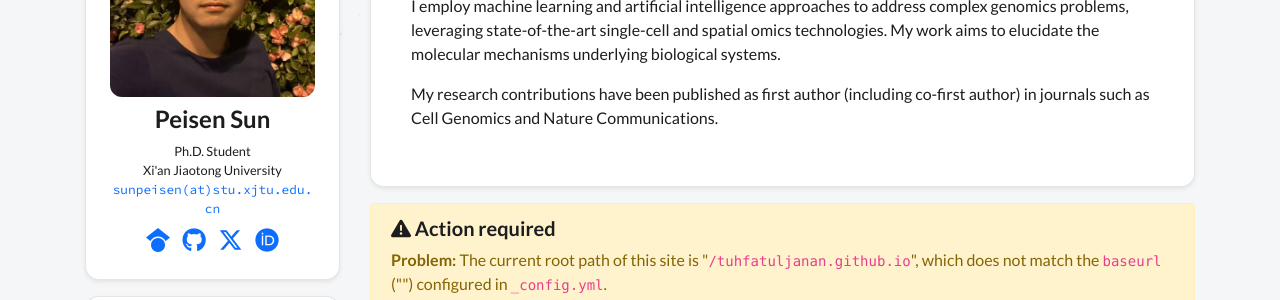
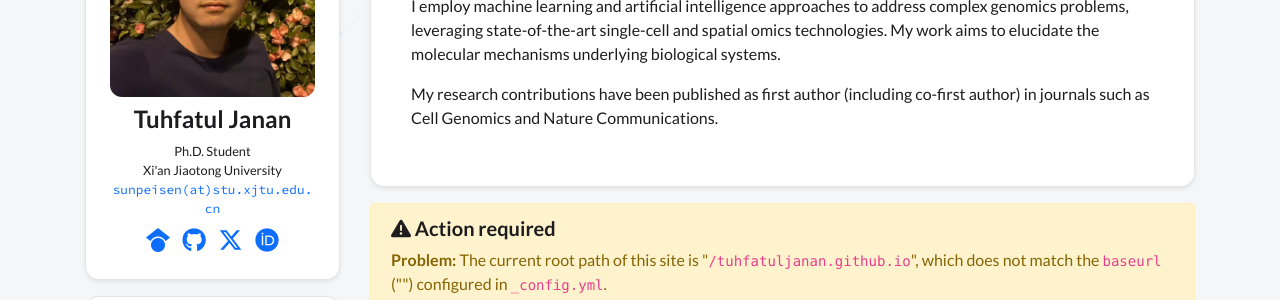
Before and after one commit to tuhfatuljanan/tuhfatuljanan.github.io, a Jekyll site: the page built from index.html, in a window 1280 px wide. Shown: the part 235-535 px from the top of the page. Built offline with Jekyll 4.4.1, drawn with Linux system fonts in a browser that asks for light colours; nearby versions of some CDN libraries; comment, search, counter and statistics services are not loaded; a style sheet for code colours, icons or effects is not loaded.

Commit message:
Update profile.yml

```diff
--- a/_data/profile.yml
+++ b/_data/profile.yml
@@ -1,4 +1,4 @@
-primary_name: "Peisen Sun"
+primary_name: "Tuhfatul Janan"
 secondary_name: "孙培森"
 navbar_name: "Peisen Sun (孙培森)"
 
```
